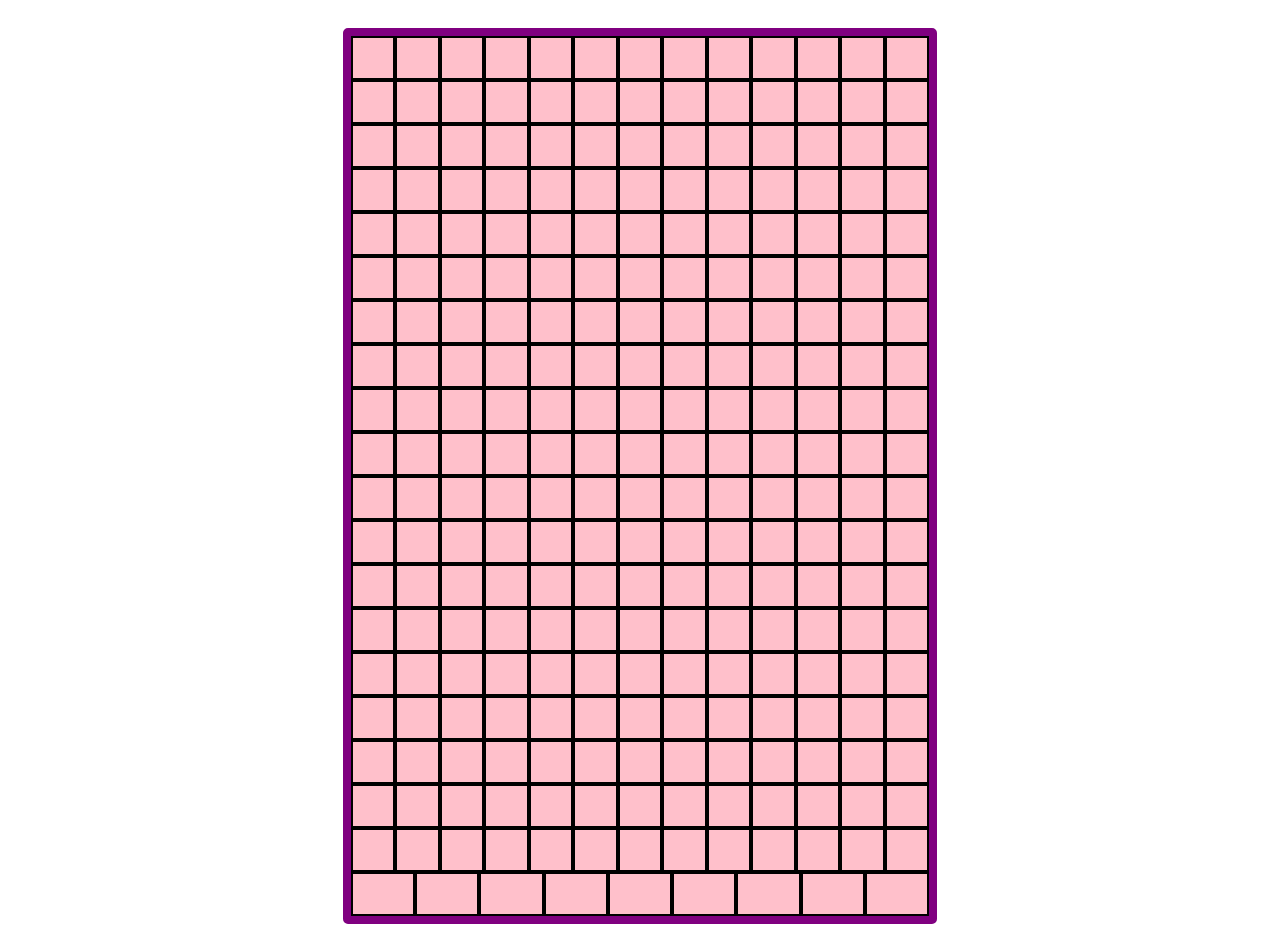
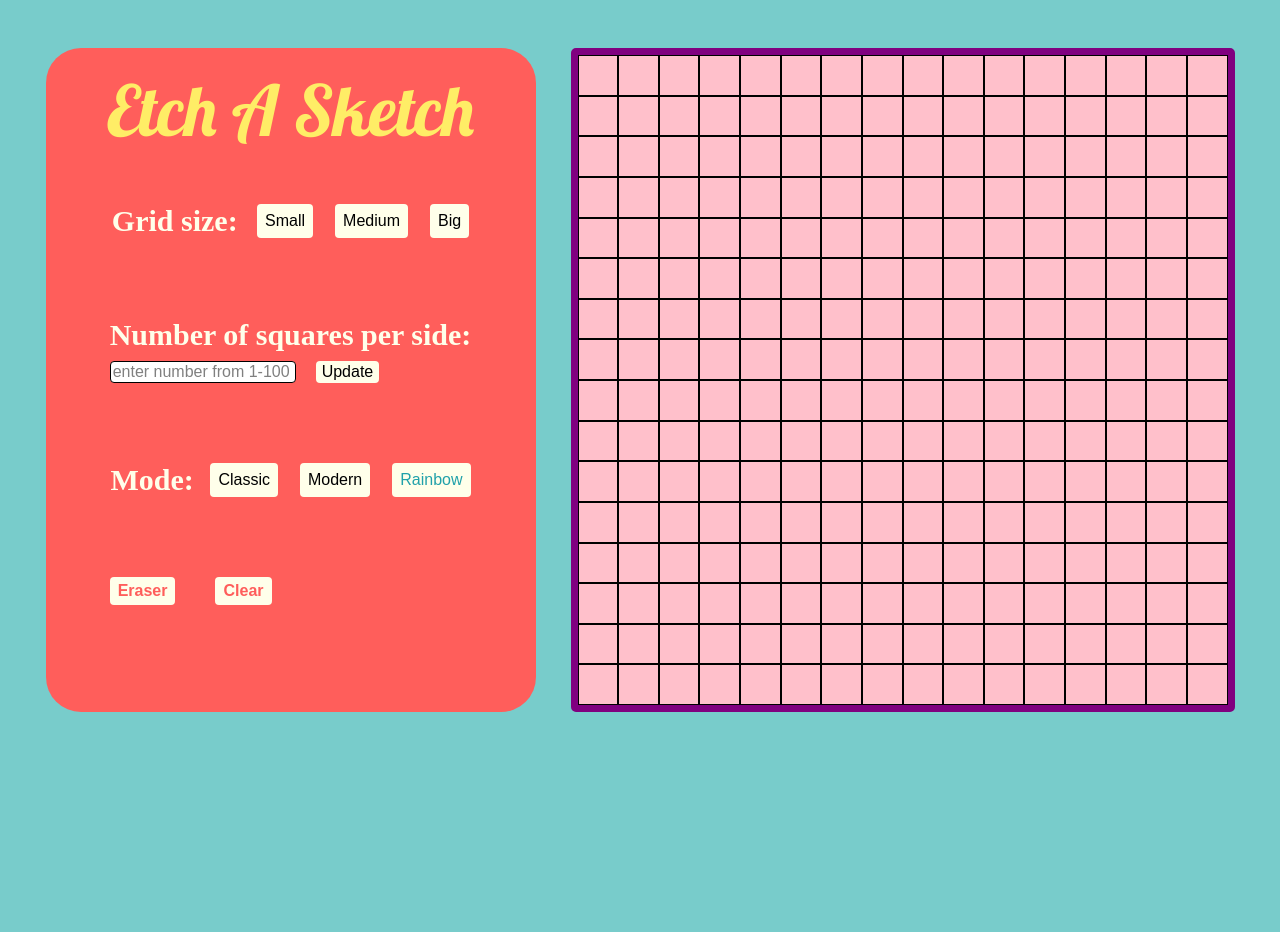
Before and after one commit to Joshchilly/etch-a-sketch, a plain HTML site: page index.html in a window 1280 px wide. After the commit the page ends 800 px from the top, so only its background shows below. Drawn offline with Linux system fonts and the light colour scheme.

Commit message:
Build basic Etch A Sketch
- built HTML skeleton of website
- made significant progress in styling game in CSS
- added fundamental JS logic for basic interactivity of game

```diff
--- a/index.html
+++ b/index.html
@@ -2,15 +2,58 @@
 <html lang="en">
 
 <head>
-    <meta charset="UTF-8">
-    <meta name="viewport" content="width=device-width, initial-scale=1.0">
-    <title>Etch-a-Sketch</title>
-    <link rel="stylesheet" href="style.css">
+    <meta charset="UTF-8" />
+    <meta name="viewport" content="width=device-width, initial-scale=1.0" />
+    <title>Etch A Sketch</title>
+    <link rel="stylesheet" href="style.css" />
     <script src="javascript.js" defer></script>
 </head>
 
 <body>
-    <div class="grid-container"></div>
+    <div class="container">
+        <div class="menu">
+            <div class="title">Etch A Sketch</div>
+
+            <div class="customization-container">
+                <div class="size-container">
+                    <div class="text">Grid size:</div>
+
+                    <div class="sizes">
+                        <button>Small</button>
+                        <button>Medium</button>
+                        <button>Big</button>
+                    </div>
+                </div>
+
+                <div class="custom-size">
+                    <label for="custom-size">Number of squares per side:</label>
+
+                    <div class="custom-size-container">
+                        <input type="text" class="custom-size" name="custom-size-input"
+                            value="enter number from 1-100" />
+                        <button>Update</button>
+                    </div>
+                </div>
+
+                <div class="mode-container">
+                    <div class="text">Mode:</div>
+
+                    <div class="modes">
+                        <button>Classic</button>
+                        <button>Modern</button>
+                        <button class="rainbow-button">Rainbow</button>
+                    </div>
+                </div>
+
+                <div class="tools">
+                    <button class="eraser">Eraser</button>
+                    <button class="clear">Clear</button>
+                </div>
+            </div>
+        </div>
+
+        <div class="grid"></div>
+    </div>
 </body>
 
 </html>
--- a/javascript.js
+++ b/javascript.js
@@ -1,7 +1,38 @@
-const grid = document.querySelector('.grid-container');
+const grid = document.querySelector('.grid');
 
 for (i = 0; i < 256; i++) {
     const square = document.createElement('div');
-    square.setAttribute('style', 'flex: 1 1 auto; width: 40px; height: 40px; background-color: pink; border: 2px solid black;');
+    square.classList.add('square');
     grid.appendChild(square);
 }
+
+let mouseIsDown = false;
+const squares = document.querySelectorAll('.square');
+
+squares.forEach((square) => {
+    square.addEventListener('mousedown', () => {
+        mouseIsDown = true;
+        square.setAttribute('style', 'background-color: black;');
+    });
+
+    square.addEventListener('click', () => {
+        square.setAttribute('style', 'background-color: black;');
+    });
+
+
+    square.addEventListener('mousemove', () => {
+        if (mouseIsDown) {
+            square.setAttribute('style', 'background-color: black;');
+        }
+    });
+});
+
+grid.addEventListener('mouseup', () => {
+    mouseIsDown = false;
+});
+
+const body = document.querySelector('body');
+
+grid.addEventListener('mouseleave', () => {
+    mouseIsDown = false;
+});
--- a/style.css
+++ b/style.css
@@ -1,4 +1,4 @@
-.grid-container {
+/*.grid {
     display: flex;
     flex-wrap: wrap;
     margin-inline: 335px;
@@ -8,3 +8,145 @@
     border-width: 8px;
     margin-top: 28px;
 }
+
+.square {
+    flex: 1 1 auto;
+    width: 40px;
+    height: 40px;
+    background-color: pink;
+    border: 2px solid black;
+}
+*/
+
+@import url("https://fonts.googleapis.com/css2?family=Lobster&display=swap");
+
+body {
+    background-color: #78cccb;
+}
+
+.container {
+    display: flex;
+    justify-content: space-around;
+    padding-top: 40px;
+    margin-inline: 20px;
+}
+
+.menu {
+    display: flex;
+    flex-direction: column;
+    align-items: center;
+    gap: 50px;
+    border-radius: 35px;
+    background-color: #ff5e5b;
+    width: 460px;
+    padding-inline: 15px;
+    padding-top: 18px;
+}
+
+.title {
+    font-family: "Lobster", sans-serif;
+    font-size: 70px;
+    padding-inline: 30px;
+    color: #ffed66;
+}
+
+.customization-container {
+    display: flex;
+    flex-direction: column;
+    gap: 80px;
+}
+
+.size-container,
+.mode-container {
+    display: flex;
+    justify-content: space-around;
+    gap: 15px;
+}
+
+.sizes,
+.modes {
+    display: flex;
+    gap: 22px;
+}
+
+.custom-size {
+    display: flex;
+    flex-direction: column;
+    gap: 9px;
+    align-items: start;
+}
+
+.custom-size-container {
+    display: flex;
+    gap: 20px;
+}
+
+input, .custom-size-container>button {
+    font-size: 16px;
+}
+
+input {
+    color: grey;
+    width: 180px;
+    border-radius: 4px;
+    border-width: 1px;
+    border-style: solid;
+    border-color: black;
+}
+
+.tools {
+    display: flex;
+    gap: 40px;
+}
+
+.custom-size-container>button {
+    background-color: #ffffea;
+    border: none;
+    border-radius: 4px;
+}
+
+.tools>button,
+.sizes button,
+.modes button {
+    font-size: 16px;
+    border: none;
+    border-radius: 4px;
+    padding: 5px 8px 5px 8px;
+    background-color: #ffffea;
+}
+
+.tools>button {
+    width: fit-content;
+    font-weight: bolder;
+    color: #ff5e5b;
+}
+
+.rainbow-button {
+    color: #21a1aa;
+}
+
+.customization-container .text,
+.custom-size label {
+    font-size: 30px;
+    font-weight: bold;
+    color: #ffffea;
+}
+
+.grid {
+    display: flex;
+    flex-wrap: wrap;
+    width: 650px;
+    height: 650px;
+    border-radius: 5px;
+    border-width: 7px;
+    border-color: purple;
+    border-style: solid;
+}
+
+.square {
+    width: 40.625px;
+    height: 40.625px;
+    background-color: pink;
+    border: 1px solid black;
+    box-sizing: border-box;
+}
```
